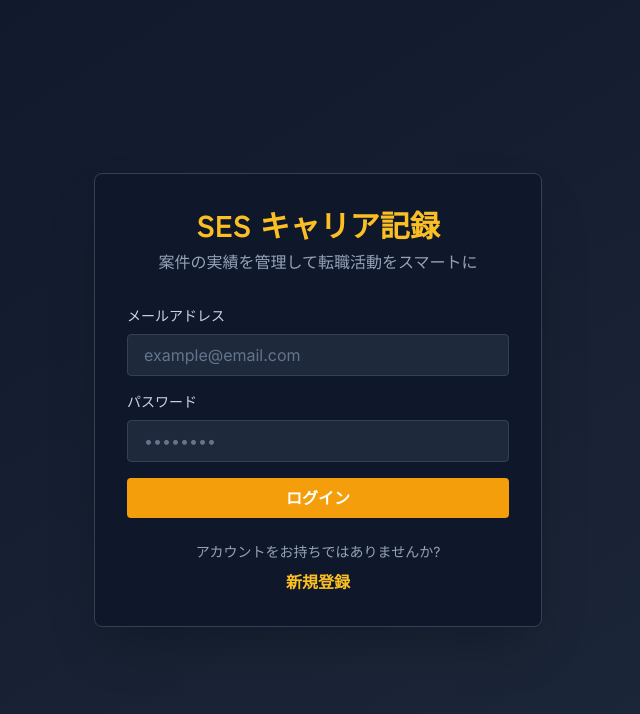
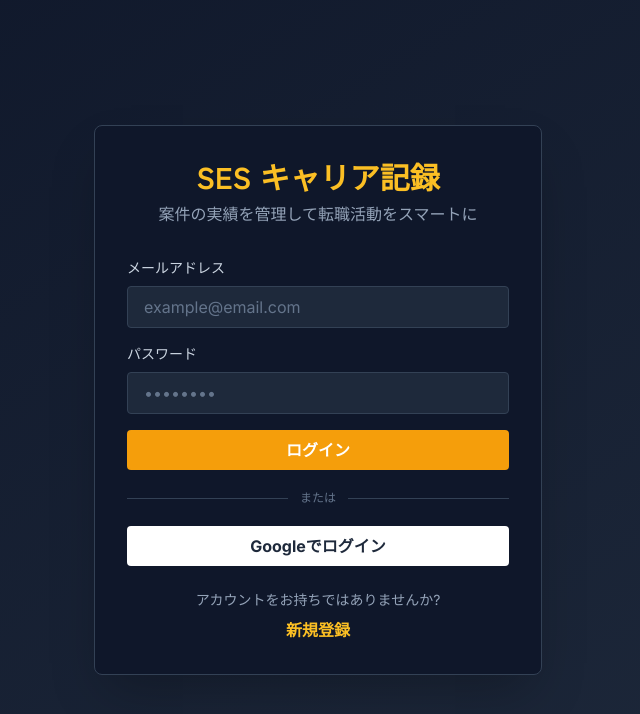
Before and after one commit to ysdev421/ses-portfolio-app, a React (Create React App) app: page / in a window 1280 px wide. Shown: the top 714 px of the page, without its empty margins (322-962 px from the left). Built offline with nearby package versions, Linux system fonts and the light colour scheme; no server answers.

Commit message:
google認証追加

```diff
--- a/src/pages/AuthPage.jsx
+++ b/src/pages/AuthPage.jsx
@@ -1,6 +1,11 @@
 import { useState } from 'react';
 import { auth } from '../firebaseConfig';
-import { createUserWithEmailAndPassword, signInWithEmailAndPassword } from 'firebase/auth';
+import {
+  createUserWithEmailAndPassword,
+  signInWithEmailAndPassword,
+  GoogleAuthProvider,
+  signInWithPopup,
+} from 'firebase/auth';
 
 export default function AuthPage() {
   const [isLogin, setIsLogin] = useState(true);
@@ -20,6 +25,19 @@ export default function AuthPage() {
       } else {
         await createUserWithEmailAndPassword(auth, email, password);
       }
+    } catch (err) {
+      setError(err.message);
+    } finally {
+      setLoading(false);
+    }
+  };
+
+  const handleGoogleAuth = async () => {
+    setError('');
+    setLoading(true);
+    try {
+      const provider = new GoogleAuthProvider();
+      await signInWithPopup(auth, provider);
     } catch (err) {
       setError(err.message);
     } finally {
@@ -69,6 +87,21 @@ export default function AuthPage() {
           </button>
         </form>
 
+        <div className="my-5 flex items-center gap-3">
+          <div className="h-px bg-slate-700 flex-1" />
+          <p className="text-slate-500 text-xs">または</p>
+          <div className="h-px bg-slate-700 flex-1" />
+        </div>
+
+        <button
+          type="button"
+          disabled={loading}
+          onClick={handleGoogleAuth}
+          className="w-full bg-white hover:bg-slate-100 disabled:bg-slate-300 text-slate-800 font-bold py-2 rounded transition-colors"
+        >
+          Googleでログイン
+        </button>
+
         <div className="mt-6 text-center">
           <p className="text-slate-400 text-sm">
             {isLogin ? 'アカウントをお持ちではありませんか?' : 'アカウントをお持ちですか?'}
```
Also changed, not shown: 11 other files (tests, documents, lock files or other folders).
